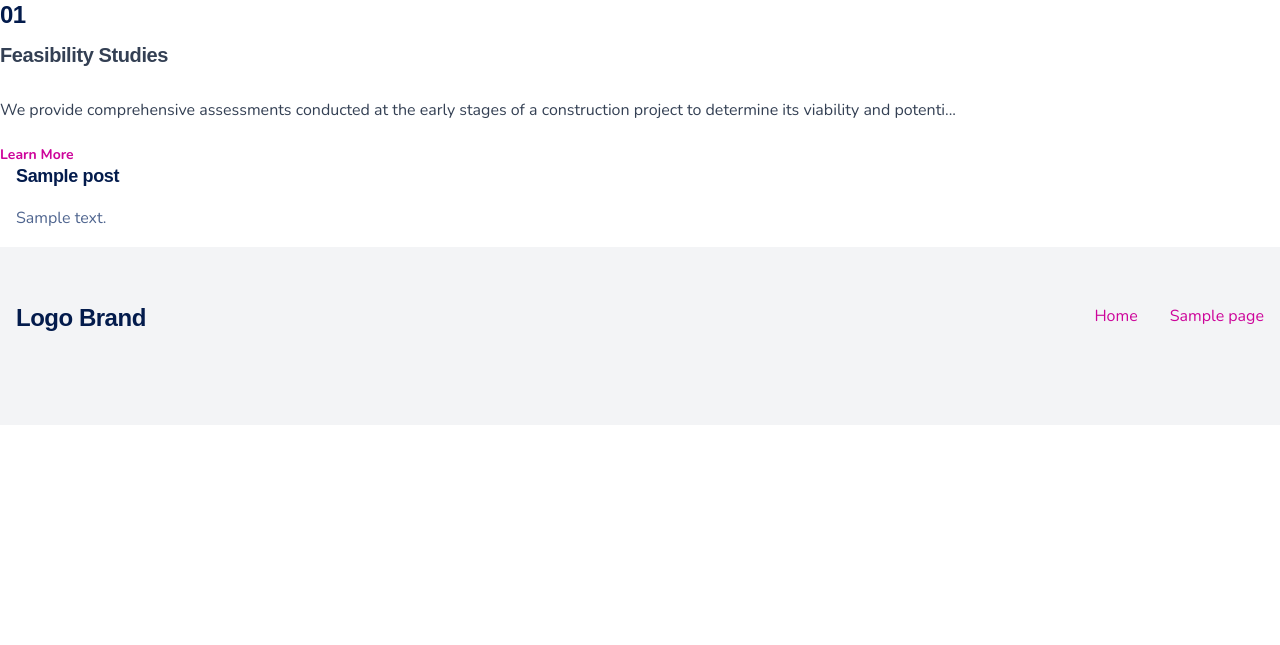
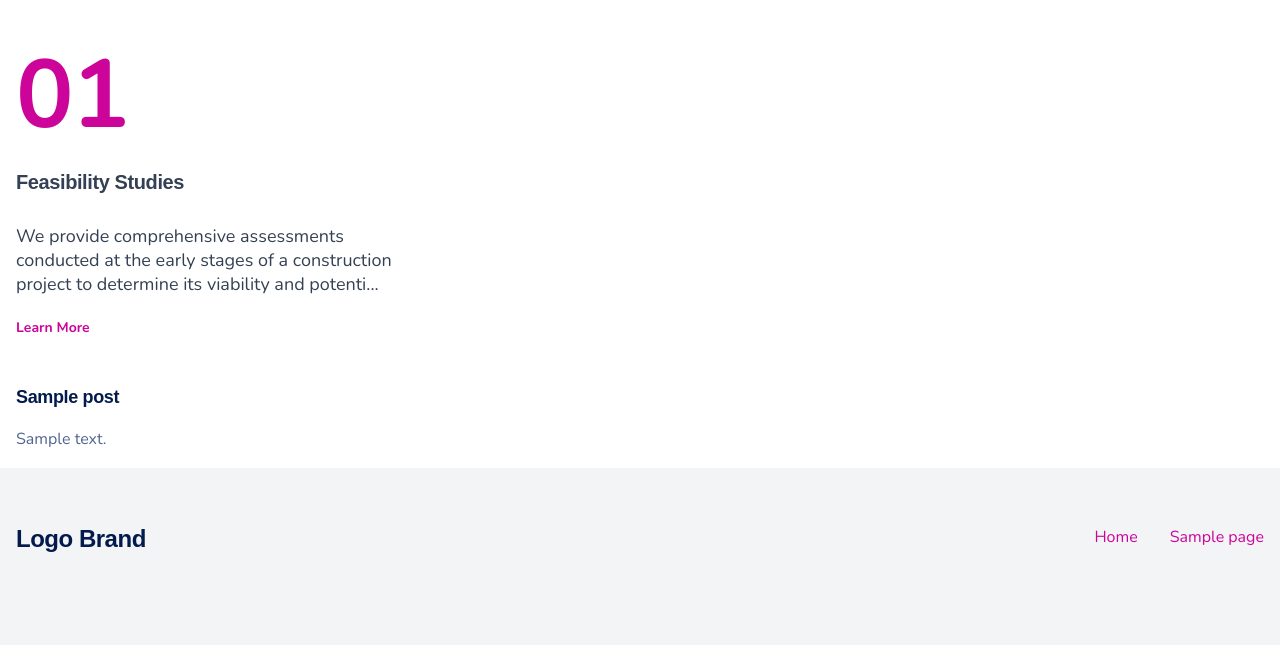
Before and after one commit to mager19/swConsultans, a WordPress theme: template themes/swConsultans/page-components.php in a window 1280 px wide. Shown: the part 61-706 px from the top of the page. Run offline with PHP 8.4 and a stand-in for WordPress, Linux system fonts and the light colour scheme; the site name, menu and one post (Sample post) are stand-ins, and other content is empty.

Commit message:
fix some errors

```diff
--- a/themes/swConsultans/assets/dist/css/app.css
+++ b/themes/swConsultans/assets/dist/css/app.css
@@ -1712,27 +1709,15 @@ blockquote p {
 .mb-4 {
   margin-bottom: 1rem;
 }
-.mt-14 {
-  margin-top: 3.5rem;
-}
-.mt-15 {
-  margin-top: 3.75rem;
-}
-.mt-3 {
-  margin-top: 0.75rem;
-}
-.mt-4 {
-  margin-top: 1rem;
-}
 .mt-6 {
   margin-top: 1.5rem;
 }
+.mt-7 {
+  margin-top: 1.75rem;
+}
 .mt-8 {
   margin-top: 2rem;
 }
-.mt-9 {
-  margin-top: 2.25rem;
-}
 .block {
   display: block;
 }
@@ -1885,6 +1836,10 @@ blockquote p {
   padding-left: 1rem;
   padding-right: 1rem;
 }
+.py-12 {
+  padding-top: 3rem;
+  padding-bottom: 3rem;
+}
 .py-14 {
   padding-top: 3.5rem;
   padding-bottom: 3.5rem;
@@ -1899,16 +1854,24 @@ blockquote p {
 }
 .text-center {
   text-align: center;
+}
+.font-nunito {
+  font-family: Nunito, sans-serif;
+}
+.text-body {
+  font-size: 1.125rem;
+  line-height: 1.5rem;
+  font-weight: 500;
 }
 .text-button {
   font-size: 0.875rem;
   line-height: 1rem;
   font-weight: 700;
 }
-.text-overline {
-  font-size: 0.75rem;
-  line-height: 1rem;
-  font-weight: 700;
+.text-display1 {
+  font-size: 6rem;
+  line-height: 6.375rem;
+  font-weight: 600;
 }
 .text-title3 {
   font-size: 2.25rem;
@@ -1920,23 +1883,28 @@ blockquote p {
   line-height: 1.25rem;
   font-weight: 700;
 }
+.font-bold {
+  font-weight: 700;
+}
+.font-extrabold {
+  font-weight: 800;
+}
 .uppercase {
   text-transform: uppercase;
 }
 .lowercase {
   text-transform: lowercase;
 }
-.text-grey-200 {
-  --tw-text-opacity: 1;
-  color: rgb(228 231 236 / var(--tw-text-opacity));
+.leading-none {
+  line-height: 1;
 }
 .text-grey-700 {
   --tw-text-opacity: 1;
   color: rgb(52 64 84 / var(--tw-text-opacity));
 }
-.text-white {
+.text-primary {
   --tw-text-opacity: 1;
-  color: rgb(255 255 255 / var(--tw-text-opacity));
+  color: rgb(205 4 154 / var(--tw-text-opacity));
 }
 .shadow {
   --tw-shadow: 0 1px 3px 0 rgb(0 0 0 / 0.1), 0 1px 2px -1px rgb(0 0 0 / 0.1);
--- a/themes/swConsultans/page-components.php
+++ b/themes/swConsultans/page-components.php
@@ -12,14 +12,14 @@
 
 get_header(); ?>
 
-<div class="description max-w-[280px]">
+<div class="container mx-auto py-12">
+    <div class="flex flex-wrap px-4">
+        <div class="description w-full lg:w-4/12">
             <div class="number">
-                            <h3 class="text-primary text-display1">
-                                01
-                            </h3>
+                <h3 class="text-primary text-display1 font-nunito font-bold mb-0 leading-none">01</h3>
             </div>
             <div class="subtitle">
-                            <h4 class="text-title6 text-grey-700 mt-7">
+                <h4 class="text-title6 text-grey-700 mt-7 font-extrabold">
                     Feasibility Studies
                 </h4>
             </div>
@@ -32,6 +32,8 @@ get_header(); ?>
                 <a href="#" class="text-primary text-button block mt-6">Learn More</a>
             </div>
         </div>
+    </div>
+</div>
 
 
 
--- a/themes/swConsultans/tailwind.config.js
+++ b/themes/swConsultans/tailwind.config.js
@@ -133,10 +133,10 @@ module.exports = {
                 },
             ],
             body: [
-                "1rem",
+                "1.125rem",
                 {
                     fontFamily: "poppins",
-                    fontWeight: "700",
+                    fontWeight: "500",
                     lineHeight: "1.5rem",
                 },
             ],
```
Also changed, not shown: other parts of themes/swConsultans/assets/dist/css/app.css (+0 -129 lines), 1 other file. Lines whose indentation alone changed are shown as unchanged.
